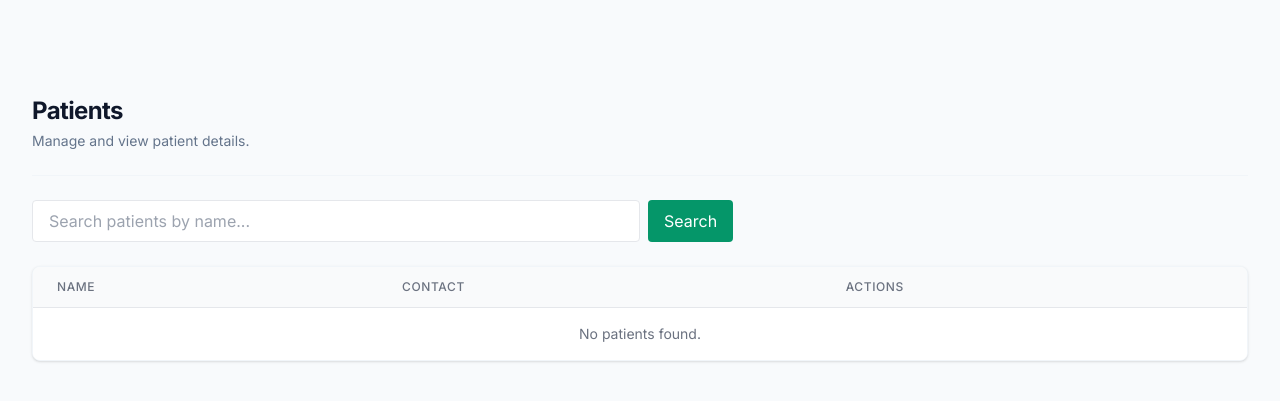
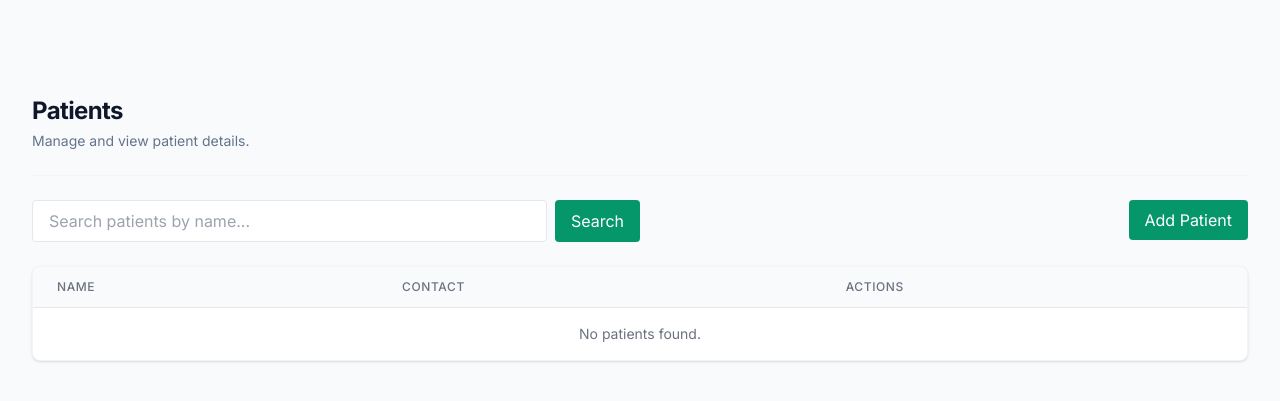
Before and after one commit to darshaanuradha/MRAS-Eco, a Django app: page /patients/ in a window 1280 px wide. Shown: the part 172-573 px from the top of the page. Run offline with Django 5.2, Linux system fonts and the light colour scheme; data that the repository does not hold is empty; some libraries are stand-ins or nearby versions.

Commit message:
Add patient CRUD views, forms and templates
Implement patient CRUD: add PatientForm (mras/patients/forms.py), create/update/delete view functions, and templates (patient_form.html, patient_confirm_delete.html). Update patient_list.html and patient_detail.html to include Add/Edit/Delete UI and link actions. Add URL routes for add/edit/delete. Add pyrightconfig.json. Update mras/settings.py database NAME to 'mras' and PASSWORD to '1234'. Many compiled .pyc files were updated.

```diff
--- a/mras/mras/settings.py
+++ b/mras/mras/settings.py
@@ -81,9 +81,9 @@ WSGI_APPLICATION = 'mras.wsgi.application'
 DATABASES = {
     'default': {
         'ENGINE': 'django.db.backends.mysql',
-        'NAME': 'mars',
+        'NAME': 'mras',
         'USER': 'root',
-        'PASSWORD': '',
+        'PASSWORD': '1234',
         'HOST': 'localhost',
         'PORT': '3306',
     }
--- a/mras/patients/templates/patients/patient_detail.html
+++ b/mras/patients/templates/patients/patient_detail.html
@@ -9,7 +9,11 @@
             <h1 class="text-2xl font-bold text-slate-900 tracking-tight">{{ patient.name }}</h1>
             <p class="text-sm text-slate-500 mt-1">Full Patient Details</p>
         </div>
-        <a href="{% url 'patients' %}" class="text-emerald-600 hover:text-emerald-900 text-sm font-medium">Back to Patients List</a>
+        <div class="mt-6 flex gap-4">
+            <a href="{% url 'patients' %}" class="inline-block bg-slate-100 text-slate-700 px-4 py-2 rounded hover:bg-slate-200">Back to Patients</a>
+            <a href="{% url 'patient_update' patient.pk %}" class="inline-block bg-indigo-600 text-white px-4 py-2 rounded hover:bg-indigo-700">Edit Patient</a>
+            <a href="{% url 'patient_delete' patient.pk %}" class="inline-block bg-red-600 text-white px-4 py-2 rounded hover:bg-red-700">Delete Patient</a>
+        </div>
     </div>
 
     <div class="bg-white shadow rounded-lg p-6 border border-slate-100">
--- a/mras/patients/templates/patients/patient_list.html
+++ b/mras/patients/templates/patients/patient_list.html
@@ -11,12 +11,15 @@
         </div>
     </div>
 
-    <!-- Search Form -->
-    <div class="mb-4">
-        <form method="GET" action="{% url 'patients' %}" class="flex gap-2">
-            <input type="text" name="q" value="{{ query }}" placeholder="Search patients by name..." class="border rounded px-4 py-2 w-full md:w-1/2">
+    <!-- Search Form and Add Button -->
+    <div class="mb-4 flex flex-col md:flex-row justify-between gap-4">
+        <form method="GET" action="{% url 'patients' %}" class="flex gap-2 w-full md:w-1/2">
+            <input type="text" name="q" value="{{ query }}" placeholder="Search patients by name..." class="border rounded px-4 py-2 w-full">
             <button type="submit" class="bg-emerald-600 text-white px-4 py-2 rounded hover:bg-emerald-700">Search</button>
         </form>
+        <div>
+            <a href="{% url 'patient_create' %}" class="inline-block bg-emerald-600 text-white px-4 py-2 rounded hover:bg-emerald-700">Add Patient</a>
+        </div>
     </div>
 
     <!-- Patient List -->
@@ -34,8 +37,10 @@
                 <tr>
                     <td class="px-6 py-4 whitespace-nowrap text-sm font-medium text-gray-900">{{ patient.name }}</td>
                     <td class="px-6 py-4 whitespace-nowrap text-sm text-gray-500">{{ patient.contact }}</td>
-                    <td class="px-6 py-4 whitespace-nowrap text-sm font-medium">
+                    <td class="px-6 py-4 whitespace-nowrap text-sm font-medium space-x-2">
                         <a href="{% url 'patient_detail' patient.pk %}" class="text-emerald-600 hover:text-emerald-900">View Details</a>
+                        <a href="{% url 'patient_update' patient.pk %}" class="text-indigo-600 hover:text-indigo-900">Edit</a>
+                        <a href="{% url 'patient_delete' patient.pk %}" class="text-red-600 hover:text-red-900">Delete</a>
                     </td>
                 </tr>
                 {% empty %}
--- a/mras/patients/urls.py
+++ b/mras/patients/urls.py
@@ -3,5 +3,8 @@ from . import views
 
 urlpatterns = [
     path('', views.patient_list, name='patients'),
+    path('add/', views.patient_create, name='patient_create'),
     path('<int:pk>/', views.patient_detail, name='patient_detail'),
+    path('<int:pk>/edit/', views.patient_update, name='patient_update'),
+    path('<int:pk>/delete/', views.patient_delete, name='patient_delete'),
 ]
--- a/mras/patients/views.py
+++ b/mras/patients/views.py
@@ -1,5 +1,6 @@
-from django.shortcuts import render, get_object_or_404
+from django.shortcuts import render, get_object_or_404, redirect
 from .models import Patient
+from .forms import PatientForm
 
 def patient_list(request):
     query = request.GET.get('q', '')
@@ -12,3 +13,31 @@ def patient_list(request):
 def patient_detail(request, pk):
     patient = get_object_or_404(Patient, pk=pk)
     return render(request, 'patients/patient_detail.html', {'patient': patient})
+
+def patient_create(request):
+    if request.method == 'POST':
+        form = PatientForm(request.POST)
+        if form.is_valid():
+            patient = form.save()
+            return redirect('patient_detail', pk=patient.pk)
+    else:
+        form = PatientForm()
+    return render(request, 'patients/patient_form.html', {'form': form, 'action': 'Add'})
+
+def patient_update(request, pk):
+    patient = get_object_or_404(Patient, pk=pk)
+    if request.method == 'POST':
+        form = PatientForm(request.POST, instance=patient)
+        if form.is_valid():
+            form.save()
+            return redirect('patient_detail', pk=patient.pk)
+    else:
+        form = PatientForm(instance=patient)
+    return render(request, 'patients/patient_form.html', {'form': form, 'action': 'Edit', 'patient': patient})
+
+def patient_delete(request, pk):
+    patient = get_object_or_404(Patient, pk=pk)
+    if request.method == 'POST':
+        patient.delete()
+        return redirect('patients')
+    return render(request, 'patients/patient_confirm_delete.html', {'patient': patient})
```
Also changed, not shown: mras/patients/forms.py (added, +15 -0 lines), mras/patients/templates/patients/patient_confirm_delete.html (added, +23 -0 lines), mras/patients/templates/patients/patient_form.html (added, +42 -0 lines), pyrightconfig.json (added, +10 -0 lines).
